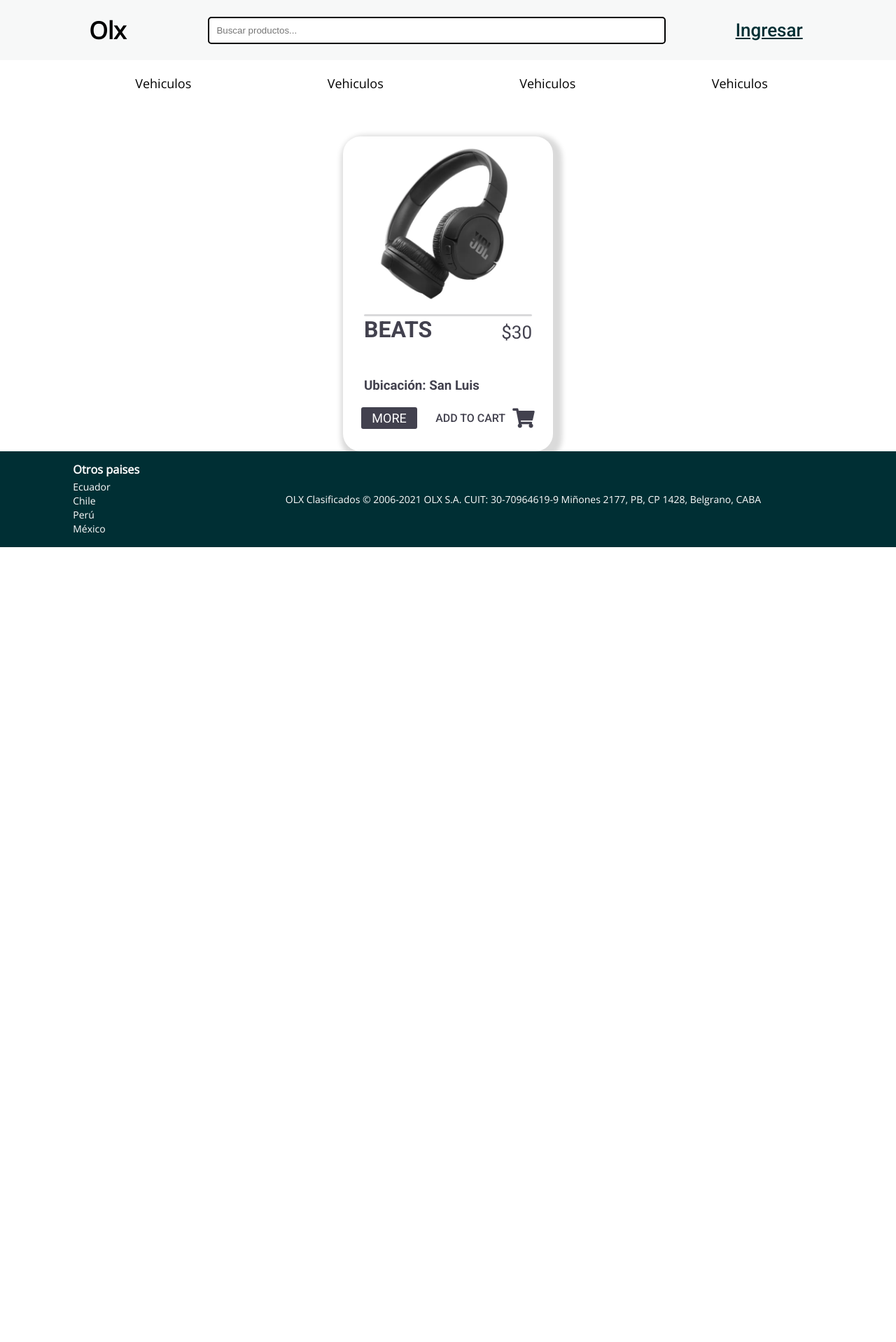
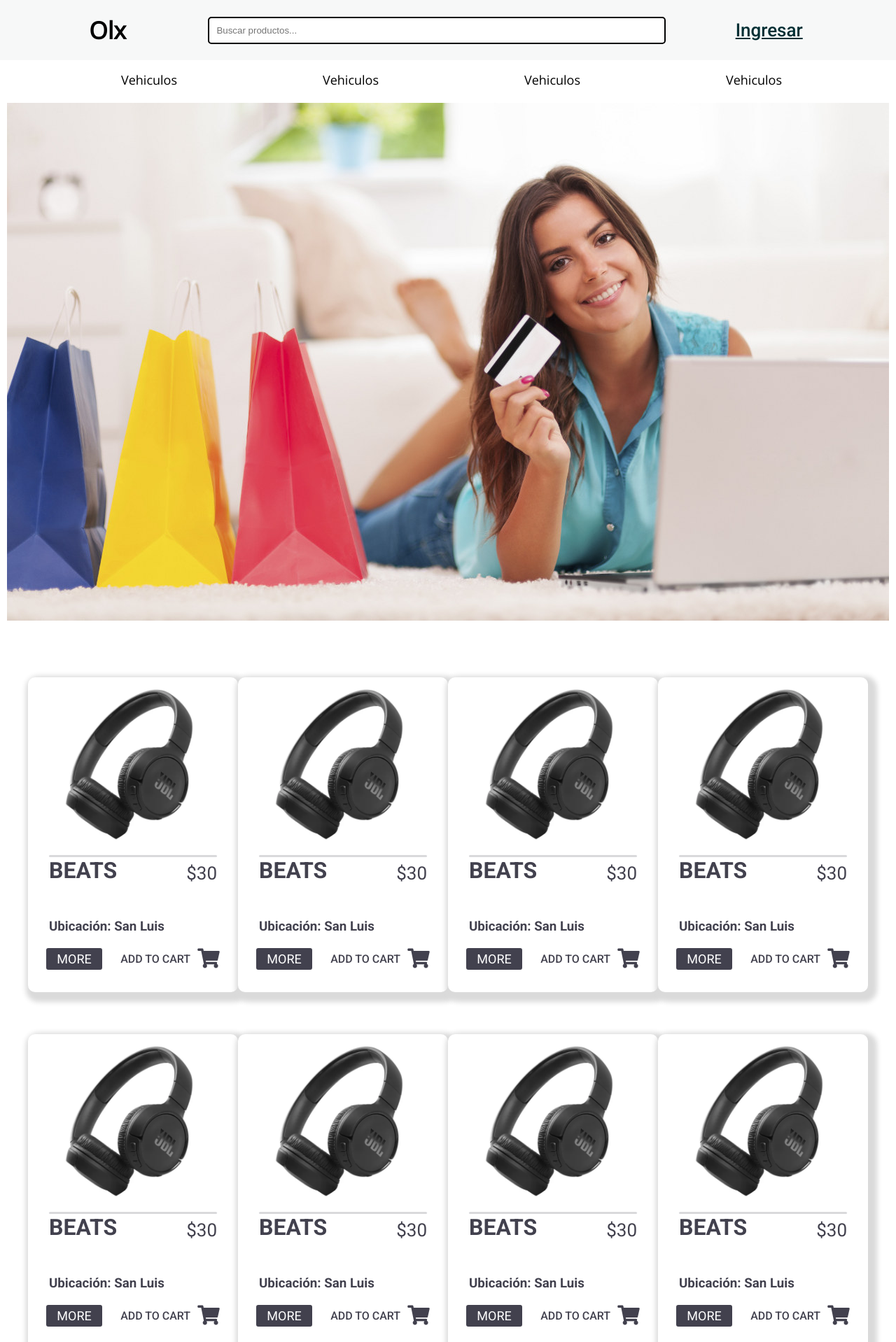
Before and after one commit to misael-github/e-commerce, a React (Create React App) app: page / in a window 1280 px wide. Shown: the top 1918 px of the page at 70% size. Before the commit the page ends 800 px from the top, so only its background shows below. Built offline with nearby package versions, Linux system fonts and the light colour scheme.

Commit message:
agrego section products

```diff
--- a/src/App.js
+++ b/src/App.js
@@ -1,17 +1,20 @@
-
 // import './App.css';
 import Card from "./generalComponents/components/Cards";
-import Layaut from "./generalComponents/components/Layaut"
-import Nav from "./generalComponents/components/Nav"
+import Layaut from "./generalComponents/components/Layaut";
+import Header from "./home/components/Header";
+import Nav from "./generalComponents/components/Nav";
 import Footer from "./generalComponents/components/Footer";
+import Banner from "./home/components/Banner";
+import SectionPoducts from "./home/components/SectionProducts";
 // import Search from "./generalComponents/components/Search";
 function App() {
   return (
     <div className="App">
-    <Layaut>
-    </Layaut>
-      <Nav category="Vehiculos"/>
-      <Card name="BEATS" price="$30" ubication="San Luis"/>
+      <Header></Header>
+      <Nav category="Vehiculos" />
+      <Banner></Banner>
+      <SectionPoducts></SectionPoducts>
+
       <Footer></Footer>
     </div>
   );
--- a/src/generalComponents/components/Nav.jsx
+++ b/src/generalComponents/components/Nav.jsx
@@ -22,7 +22,7 @@
             <a href="../contact.html" className="nav_item">{props.category}</a>
           </li>
         </ul>
-        <label for="check" class="checkbtn-icon"><i class=" ">Categorias</i><i class="fas fa-times icono-x"></i> </label>
+        <label for="check" className="checkbtn-icon"><i class=" ">Categorias</i><i class="fas fa-times icono-x"></i> </label>
 
       </nav>
     //     <nav className="nav">
--- a/src/generalComponents/styles/cards.css
+++ b/src/generalComponents/styles/cards.css
@@ -14,7 +14,7 @@
     width: 300px;
     background-color: #fff;
     box-shadow: 5px 6px 7px 8px #dadada;
-    border-radius: 25px;
+    border-radius: 10px;
 
 }
 .line{
--- a/src/generalComponents/styles/footer.css
+++ b/src/generalComponents/styles/footer.css
@@ -1,4 +1,4 @@
-.container-footer{
+.container-footer {
   position: relative;
   bottom: 0;
   width: 100%;
@@ -8,19 +8,19 @@
   padding: 16px 0;
   background-color: #002f34;
   color: #fff;
-
+  margin-top: 50px;
 }
-.container-ul__list{
+.container-ul__list {
   list-style: none;
   padding: 0;
   margin: 0;
-    line-height:20px ;
+  line-height: 20px;
   font-size: 14px;
 }
-.container-ul__list--title{
+.container-ul__list--title {
   margin-bottom: 5px;
 }
-.footer__parrafo{
+.footer__parrafo {
   width: 60%;
   font-size: 14px;
 }
--- a/src/generalComponents/styles/nav.css
+++ b/src/generalComponents/styles/nav.css
@@ -72,11 +72,12 @@
   .nav {
     height: 25px;
     display: flex;
-    justify-content: space-between;
+    justify-content: flex-start;
     align-items: center;
-    font-family: "Poiret One", "cursive";
-    padding: 20px 30px 0 30px;
-    margin-bottom: 20px;
+    font-family: 'Open Sans', sans-serif;
+    /* padding: 20px 30px 0 30px; */
+    margin-bottom: 15px;
+    margin-top: 15px;
   }
   .logo {
     color: black;
@@ -110,7 +111,8 @@
     transition: 0.5s;
   }
   .checkbtn-icon {
-    font-size: 30px;
+    font-size: 22px;
+    font-weight: 600;
     color: white;
     float: right;
     margin-top: 25px;
@@ -152,7 +154,7 @@
       transition: all 0.5s;
       padding-bottom: 70px;
       z-index: 1;
-
+      background-color: #fff;
     }
 
     .nav_item:active,
--- /dev/null
+++ b/src/home/components/Banner.jsx
@@ -0,0 +1,12 @@
+import imgBanner from "../../assets/banner.jpg"
+import "../styles/banner.css"
+
+const Banner = () => {
+    return (
+      <div className="container-banner">
+          <img src={imgBanner} className="img-banner"/>
+      </div>
+    )
+}
+
+export default Banner
--- /dev/null
+++ b/src/home/components/SectionProducts.jsx
@@ -0,0 +1,18 @@
+import "../styles/sectionProducts.css"
+import Card from "../../generalComponents/components/Cards"
+const SectionPoducts = () => {
+    return (
+      <div className="container-section-products">
+        <Card name="BEATS" price="$30" ubication="San Luis" />
+        <Card name="BEATS" price="$30" ubication="San Luis" />
+        <Card name="BEATS" price="$30" ubication="San Luis" />
+        <Card name="BEATS" price="$30" ubication="San Luis" />
+        <Card name="BEATS" price="$30" ubication="San Luis" />
+        <Card name="BEATS" price="$30" ubication="San Luis" />
+        <Card name="BEATS" price="$30" ubication="San Luis" />
+        <Card name="BEATS" price="$30" ubication="San Luis" />
+        <Card name="BEATS" price="$30" ubication="San Luis" />
+      </div>
+    )
+}
+export default SectionPoducts
--- /dev/null
+++ b/src/home/styles/banner.css
@@ -0,0 +1,10 @@
+.container-banner{
+  /* height: 400px; */
+}
+
+.img-banner{
+    width: 100%;
+    height: 100%;
+    object-fit: scale-down;
+    /* border-radius: 5px; */
+}
--- /dev/null
+++ b/src/home/styles/sectionProducts.css
@@ -0,0 +1,9 @@
+.container-section-products{
+    max-width: 95vw;
+    padding: 10px 40px ;
+    margin: auto;
+    display: flex;
+    align-items: center;
+    justify-content: space-around;
+    flex-wrap: wrap;
+}
```
Also changed, not shown: src/assets/banner.jpg (added). Lines whose indentation alone changed are shown as unchanged.
